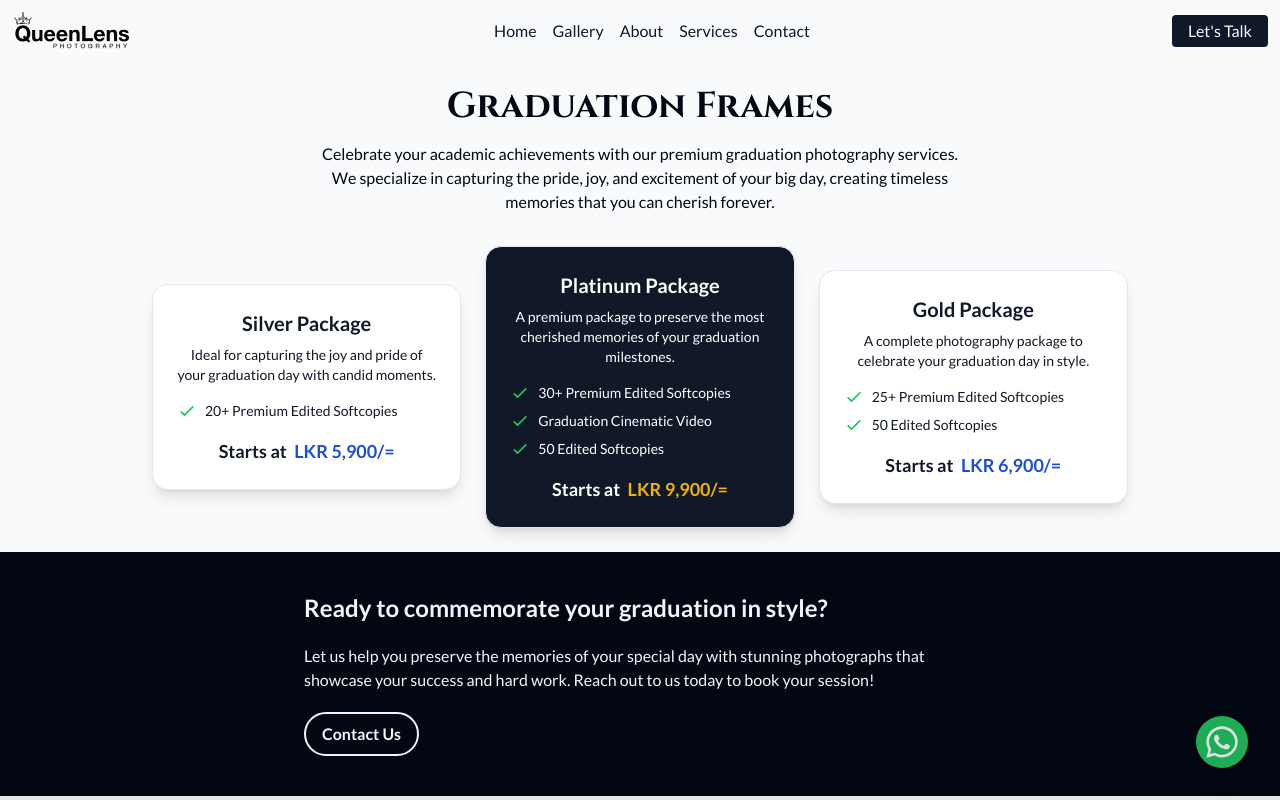
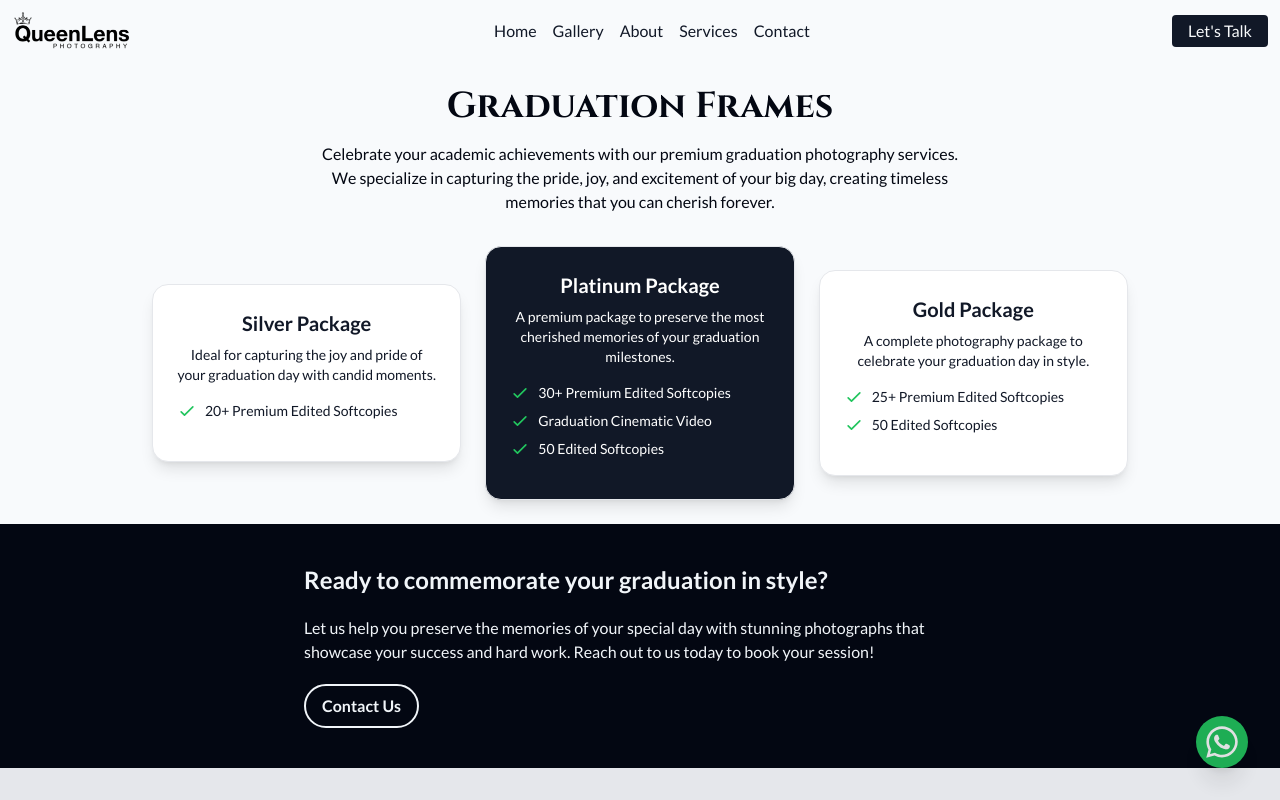
Before and after one commit to rodgerrashan/queenlens-photography, a Next.js app: page /services/graduation-frames in a window 1280 px wide. Built offline with nearby package versions, Linux system fonts and the light colour scheme; a web font is replaced by a local one.

Commit message:
CR: Hide grauation prices

```diff
--- a/package.json
+++ b/package.json
@@ -25,10 +25,10 @@
     "mongodb": "^6.15.0",
     "mongoose": "^8.13.1",
     "next": "^16.0.10",
-    "next-auth": "^4.24.11",
+    "next-auth": "^4.24.13",
     "next-seo": "^6.6.0",
     "next-sitemap": "^4.2.3",
-    "nodemailer": "^7.0.11",
+    "nodemailer": "^7.0.13",
     "queenlens-photography": "file:",
     "react": "^19.0.0",
     "react-dom": "^19.0.0",
--- a/src/app/services/graduation-frames/page.tsx
+++ b/src/app/services/graduation-frames/page.tsx
@@ -31,7 +31,7 @@ title="Graduation Frames"
 description="Celebrate your academic achievements with our premium graduation photography services. We specialize in capturing the pride, joy, and excitement of your big day, creating timeless memories that you can cherish forever."
 />
 
-<Packages packages={weddingShootsPricings} />
+<Packages packages={weddingShootsPricings} showPrices={false} />
 <Reachout
 
 heading="Ready to commemorate your graduation in style?"
--- a/src/components/ServicesCat/Packages.tsx
+++ b/src/components/ServicesCat/Packages.tsx
@@ -14,9 +14,10 @@ interface Package {
 
 interface PackagesProps {
     packages: Package[];
+    showPrices?: boolean;
 }
 
-export default function Packages({ packages }: PackagesProps) {
+export default function Packages({ packages, showPrices = true }: PackagesProps) {
     return (
         <div className="flex flex-col max-w-sm md:max-w-3xl lg:max-w-5xl md:flex-row justify-center items-center gap-6 p-6 mx-auto">
             {packages.map((pkg, index) => (
@@ -53,7 +54,9 @@ export default function Packages({ packages }: PackagesProps) {
                             </li>
                         ))}
                     </ul>
-                    <p className="text-lg font-semibold text-center">Starts at <span className={`${pkg.highlight? 'text-yellow-500': 'text-blue-700'} pl-1`}>{pkg.price}</span></p>
+                    {showPrices && (
+                        <p className="text-lg font-semibold text-center">Starts at <span className={`${pkg.highlight? 'text-yellow-500': 'text-blue-700'} pl-1`}>{pkg.price}</span></p>
+                    )}
                 </motion.div>
                 </Link>
 
```
Also changed, not shown: tsconfig.json (+28 -5 lines), 1 other file (tests, documents, lock files or other folders).
